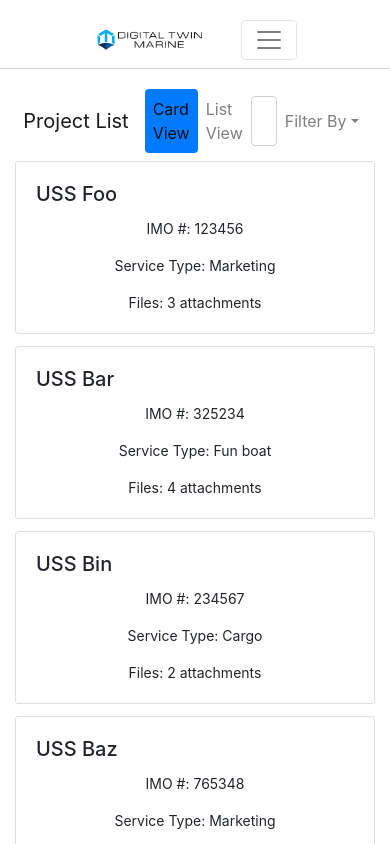
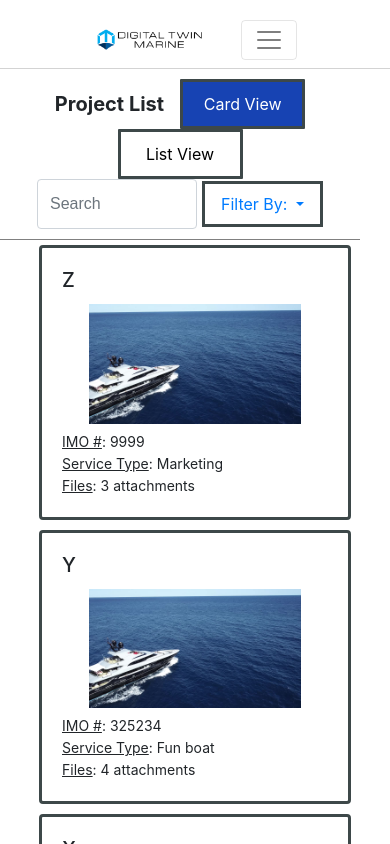
Before and after one commit to Scrum-Lords-2020/Digital-Twin-Marine, a React (Create React App) app in the folder client/: page /home in a window 390 px wide. Shown: the top 844 px of the page. Built offline with nearby package versions, Linux system fonts and the light colour scheme.

Commit message:
Updated card/list view page

```diff
--- a/client/src/App.js
+++ b/client/src/App.js
@@ -1,4 +1,4 @@
-import React from 'react';
+import React, {useState} from 'react';
 import './App.css';
 import 'bootstrap/dist/css/bootstrap.min.css'
 import Header from './components/Header.js'
@@ -11,6 +11,19 @@ import {
 } from "react-router-dom"
 
 function App() {
+
+  const [viewCards, setViewCards] = useState({
+    visible: true,
+  });
+
+  const [viewList, setViewList] = useState({
+    visible: false,
+  });
+
+  const [filterType, setFilterType] = useState({
+    filter: "none",
+  });
+
   return (
     <Router>
       <Header />
@@ -19,7 +32,13 @@ function App() {
           <Login />
         </Route>
         <Route path="/home">
-          <Dashboard />
+          <Dashboard
+          viewCards={viewCards}
+          viewList={viewList}
+          setViewCards={setViewCards}
+          setViewList={setViewList}
+          filterType={filterType}
+          setFilterType={setFilterType}/>
         </Route>
       </Switch>
     </Router>
--- /dev/null
+++ b/client/src/components/Dashboard.css
@@ -0,0 +1,146 @@
+/*Project List utility bar*/
+#project-header{
+    border-bottom: solid 1px gray;
+    padding-top: 10px;
+    padding-bottom: 10px;
+    width: 100%;
+}
+
+#change-view{
+    display: flex;
+    justify-content: center;
+    align-items: center;
+}
+
+#bootstrap-override{
+    flex: 15%;
+}
+
+#search{
+
+    display: flex;
+    justify-content: center;
+    align-items: center;
+}
+#search Form{
+    padding-right: 5px;
+    margin: 0;
+    flex: 10%;
+}
+#filterBy{
+    border: solid 3px  #3D4849;
+    float: left;
+    flex: 20%;
+}
+
+@media only screen and (max-width: 992px){
+    #search Form{
+        max-width: 50%;
+        margin: 0;
+        padding-right: 5px;
+    }
+    #filterBy{
+        max-width: 100%;
+    }
+}
+
+/*Pills and Pill Toggle*/
+.nav-pills{
+    display: flex;
+    justify-content: center;
+    align-items: center;
+}
+
+.nav-pills .nav-item .nav-link{
+    height: 50px;
+    width: 125px;
+    display: flex;
+    justify-content: center;
+    align-items: center;
+    border-radius: 1px;
+    border: 3px solid #3D4849;
+}
+
+#bootstrap-override .pill-1 .nav-link
+{
+    background-color: #1743b3;
+    color: white;
+
+}
+
+#bootstrap-override .pill-2 .nav-link
+{
+    background-color:  #1743b3;
+    color: white;
+
+}
+
+#bootstrap-override .pill-1 .nav-link:not(.active){
+    background-color: white;
+    color: black;
+}
+
+#bootstrap-override .pill-2 .nav-link:not(.active){
+    background-color: white;
+    color: black;
+}
+
+
+/*----------------------------------------*/
+
+/*Individual Cards*/
+#preview-img{
+    width: 80%;
+    margin: auto;
+    display: block;
+    margin-bottom: 7px;
+}
+
+#vessel-info{
+    border: solid 3px #3D4849;
+    margin: 5px;
+    width: 24%;
+}
+
+#vessel-info .card-body .card-text{
+    text-align: left;
+    margin-bottom: 1px;
+}
+
+#vessel-info:hover{
+    box-shadow: 0 8px 16px 0 rgba(0,0,0,0.5);
+}
+
+#card-row{
+    height: 20%;
+    clear: both;
+}
+
+/*Responsive Controls*/
+@media only screen and (max-width: 1200px){
+    #vessel-info{
+        width: 35%;
+    }
+    #card-row{
+        display: flex;
+        justify-content: center;
+    }
+
+}
+
+@media only screen and (max-width: 767px){
+    #vessel-info{
+        width: 80%;
+    }
+    #card-row{
+        display: flex;
+        justify-content: center;
+    }
+
+}
+
+
+
+
+
+@import url('https://fonts.googleapis.com/css2?family=Open+Sans:wght@700&family=Poppins&display=swap');
--- a/client/src/components/Dashboard.js
+++ b/client/src/components/Dashboard.js
@@ -1,4 +1,4 @@
-import React, { Component } from 'react';
+import React, { Component, useState, setState, useEffect } from 'react';
 import {
     Container,
     Form,
@@ -7,15 +7,22 @@ import {
     Navbar,
     NavDropdown,
     Card,
-    CardColumns
+    Row, Col,
+    Image,
+    Table
 } from 'react-bootstrap';
+import './Dashboard.css'
+
+
+
 
 class Dashboard extends Component {
     constructor(props) {
         super(props);
-        this.state = {searchTerm: ""};
+        this.state = {searchTerm: "", filter: ""};
+        this.handleFilterType = this.handleFilterType.bind(this);
+        this.handleSearchChange = this.handleSearchChange.bind(this);
 
-        this.handleSearchChange = this.handleSearchChange.bind(this);
     }
 
     handleSearchChange(searchText) {
@@ -24,17 +31,41 @@ class Dashboard extends Component {
         });
     }
 
+    handleFilterType(filterType) {
+        this.setState({
+            filter: filterType
+        });
+
+    }
+
     render() {
         return(
-            <Container>
+            <div>
+            <Container >
                 <FilterBar
                     searchTerm={this.state.searchTerm}
-                    onSearchChange={this.handleSearchChange} />
+                    onSearchChange={this.handleSearchChange}
+                    setViewCards={this.props.setViewCards}
+                    setViewList={this.props.setViewList}
+                    viewList={this.props.viewList}
+                    filterType={this.state.filter}
+                    onFilterChange={this.handleFilterType} />
+                    {this.props.viewCards['visible'] && (
                 <CardView
+                    filterType={this.state.filter}
                     vessels={VESSELS}
                     searchTerm={this.state.searchTerm}
                 />
+                )}
+                {!this.props.viewCards['visible'] && (
+                 <ListView
+                 filterType={this.state.filter}
+                    vessels={VESSELS}
+                    searchTerm={this.state.searchTerm}
+                />
+                )}
             </Container>
+            </div>
         );
     }
 }
@@ -42,70 +73,207 @@ class Dashboard extends Component {
 class FilterBar extends Component {
     constructor(props) {
         super(props);
+        this.handleFilterType = this.handleFilterType.bind(this);
+        this.handleSearchChange = this.handleSearchChange.bind(this);
 
-        this.handleSearchChange = this.handleSearchChange.bind(this);
     }
-
+    handleFilterType(k){
+        this.props.onFilterChange(k);
+    }
     handleSearchChange(e) {
         this.props.onSearchChange(e.target.value);
     }
+    viewCardsOnly = () =>{
+        this.props.setViewCards({
+            visible: true,
+        });
+
+        this.props.setViewList({
+            visible: false,
+        })
+    }
+
+    viewListOnly = () =>{
+        this.props.setViewCards({
+            visible: false,
+        });
+
+        this.props.setViewList({
+            visible: true,
+        });
+    }
+
+
 
     render() {
         return (
-            <Navbar>
-                <Navbar.Brand>Project List</Navbar.Brand>
-                <Nav variant='pills' defaultActiveKey='card'>
-                    <Nav.Item>
+            /*
+            <Navbar id="project-header">
+                <Nav style={{display: "flex", alignItems: "center", textAlign: "center", border: "solid 5px red", width: "100%"}} className="mr-auto" id="card-list">
+                <Navbar.Brand id="project-title"><b>Project List</b></Navbar.Brand>
+                   <Nav id="bootstrap-override" variant="pills" defaultActiveKey='card'>
+                        <Nav.Item className="pill-1">
                             <Nav.Link eventKey='card'>Card View</Nav.Link>
                         </Nav.Item>
-                    <Nav.Item>
+                        <Nav.Item className="pill-2">
                             <Nav.Link eventKey='list'>List View</Nav.Link>
                         </Nav.Item>
                     </Nav>
-                <Form inline>
+                    <Nav id="search">
+                    <Form>
                     <FormControl
                         placeholder='Search'
                         value={this.props.searchTerm}
                         onChange={this.handleSearchChange} />
                     </Form>
-                <Nav>
                     <NavDropdown title='Filter By' id='filterBy'>
                         <NavDropdown.Item eventKey="name">Name</NavDropdown.Item>
                         <NavDropdown.Item eventKey="imo">IMO</NavDropdown.Item>
                         <NavDropdown.Item eventKey="type">Type</NavDropdown.Item>
                     </NavDropdown>
                     </Nav>
+                </Nav>
+
             </Navbar>
+                    */
+            <Row id="project-header">
+                <Col lg={6}  id="change-view">
+                    <Nav id="bootstrap-override" variant="pills"  defaultActiveKey='card'>
+                    <Navbar.Brand id="project-title"><b>Project List</b></Navbar.Brand>
+                        <Nav.Item className="pill-1" onClick={this.viewCardsOnly}>
+                            <Nav.Link eventKey='card'>Card View</Nav.Link>
+                        </Nav.Item>
+                        <Nav.Item className="pill-2" onClick={this.viewListOnly}>
+                            <Nav.Link eventKey='list'>List View</Nav.Link>
+                        </Nav.Item>
+                    </Nav>
+                </Col>
+                <Col lg={6} id="search">
+                    <Form>
+                        <FormControl
+                            placeholder='Search'
+                            value={this.props.searchTerm}
+                            onChange={this.handleSearchChange} />
+                    </Form>
+                    <Nav  onSelect={k => this.handleFilterType(k)}>
+                    <NavDropdown title={`Filter By: ${this.props.filterType}`} id='filterBy'>
+                        <NavDropdown.Item eventKey="Name">Name</NavDropdown.Item>
+                        <NavDropdown.Item eventKey="IMO">IMO</NavDropdown.Item>
+                        <NavDropdown.Item eventKey="Service Type">Service Type</NavDropdown.Item>
+                    </NavDropdown>
+                    </Nav>
+                </Col>
+            </Row>
+
+
+        );
+    }
+}
+
+class ListView extends Component {
+    render(){
+
+
+        let cards = [];
+        const searchTerm = this.props.searchTerm.toLowerCase();
+        let vessels = this.props.vessels;
+        if(this.props.filterType === "Name"){
+            vessels.sort((a,b) => (a.name > b.name) ? 1 : -1);
+        }
+        if(this.props.filterType === "IMO"){
+            vessels.sort((a,b) => (a.imo > b.imo) ? 1 : -1);
+        }
+        if(this.props.filterType === "Service Type"){
+            vessels.sort((a,b) => (a.type > b.type) ? 1 : -1);
+        }
+        vessels.forEach((vessel) => {
+            if (vessel.name.toLowerCase().indexOf(searchTerm) === -1){
+                return;
+            }
+            else{
+                cards.push(
+                    <tr>
+                        <td>{vessel.name}</td>
+                        <td>{vessel.imo}</td>
+                        <td>{vessel.type}</td>
+                        <td>{vessel.fileCount}</td>
+                    </tr>
+                );
+            }
+
+        });
+
+        return (
+            <div>
+                <Table striped bordered hover size="sm">
+                    <thead>
+                        <tr>
+                        <th>Vessel Name</th>
+                        <th>IMO #</th>
+                        <th>Service Type</th>
+                        <th># Files</th>
+                        </tr>
+                    </thead>
+                    <tbody>
+                        {cards}
+                    </tbody>
+                </Table>
+            </div>
         );
     }
 }
 
 class CardView extends Component {
     render() {
-        const cards = [];
+
+        let rows = [];
+        let cards = [];
+        let vessels = this.props.vessels;
         const searchTerm = this.props.searchTerm.toLowerCase();
-        this.props.vessels.forEach((vessel) => {
-            if (vessel.name.toLowerCase().indexOf(searchTerm) === -1)
+        if(this.props.filterType === "Name"){
+            vessels.sort((a,b) => (a.name > b.name) ? 1 : -1);
+        }
+        if(this.props.filterType === "IMO"){
+            vessels.sort((a,b) => (a.imo > b.imo) ? 1 : -1);
+        }
+        if(this.props.filterType === "Service Type"){
+            vessels.sort((a,b) => (a.type > b.type) ? 1 : -1);
+        }
+
+        vessels.forEach((vessel) => {
+            if (vessel.name.toLowerCase().indexOf(searchTerm) === -1){
                 return;
+            }
+            if(cards.length === 4){
+                rows.push(<Row id="card-row" style={{marginBottom: "10px"}}>{cards}</Row>);
+                cards = [];
                 cards.push(<VesselCard vessel={vessel}/>);
+            }
+            else{
+                cards.push(<VesselCard vessel={vessel}/>);
+            }
         });
+        rows.push(<Row id="card-row">{cards}</Row>);
         return (
-            <CardColumns>
-                {cards}
-            </CardColumns>
+            <div>
+            {rows}
+            </div>
         );
     }
 }
 
+/* Needs to updated to upload vessel info from database */
 class VesselCard extends Component {
     render() {
+
         return (
-            <Card>
+            <Card id="vessel-info" >
                 <Card.Body>
                     <Card.Title>{this.props.vessel.name}</Card.Title>
-                    <Card.Text>IMO #: {this.props.vessel.imo}</Card.Text>
-                    <Card.Text>Service Type: {this.props.vessel.type}</Card.Text>
-                    <Card.Text>Files: {this.props.vessel.fileCount} attachments</Card.Text>
+                    <Image id="preview-img" src={require(`../imgs/${this.props.vessel.imgsrc}.jpg`)} fluid/>
+                    <Card.Text><u>IMO #</u>: {this.props.vessel.imo}</Card.Text>
+                    <Card.Text><u>Service Type</u>: {this.props.vessel.type}</Card.Text>
+                    <Card.Text><u>Files</u>: {this.props.vessel.fileCount} attachments</Card.Text>
                 </Card.Body>
             </Card>
         );
@@ -113,11 +281,18 @@ class VesselCard extends Component {
 }
 
 const VESSELS = [
-    {name: 'USS Foo', imo: 123456, type: 'Marketing', fileCount: 3},
-    {name: 'USS Bar', imo: 325234, type: 'Fun boat', fileCount: 4},
-    {name: 'USS Bin', imo: 234567, type: 'Cargo', fileCount: 2},
-    {name: 'USS Baz', imo: 765348, type: 'Marketing', fileCount: 3},
-    {name: 'USS Far', imo: 832341, type: 'Fishing', fileCount: 0}
+    {name: 'Z', imgsrc: "mainboat", imo: 9999, type: 'Marketing', fileCount: 3},
+    {name: 'Y', imgsrc: "mainboat", imo: 325234, type: 'Fun boat', fileCount: 4},
+    {name: 'X', imgsrc: "mainboat", imo: 234567, type: 'Cargo', fileCount: 2},
+    {name: 'W', imgsrc: "mainboat", imo: 765348, type: 'Marketing', fileCount: 3},
+    {name: 'V', imgsrc: "mainboat", imo: 832341, type: 'Fishing', fileCount: 0},
+    {name: 'U', imgsrc: "mainboat", imo: 832341, type: 'Fishing', fileCount: 0},
+    {name: 'T', imgsrc: "mainboat", imo: 1111, type: 'Fishing', fileCount: 0},
+    {name: 'C', imgsrc: "mainboat", imo: 832341, type: 'Fishing', fileCount: 0},
+    {name: 'B', imgsrc: "mainboat", imo: 832341, type: 'Fishing', fileCount: 0},
+    {name: 'A', imgsrc: "mainboat", imo: 456456456, type: 'Fishing', fileCount: 0}
+
+
 ];
 
 export default Dashboard;
```
Lines whose indentation alone changed are shown as unchanged.
